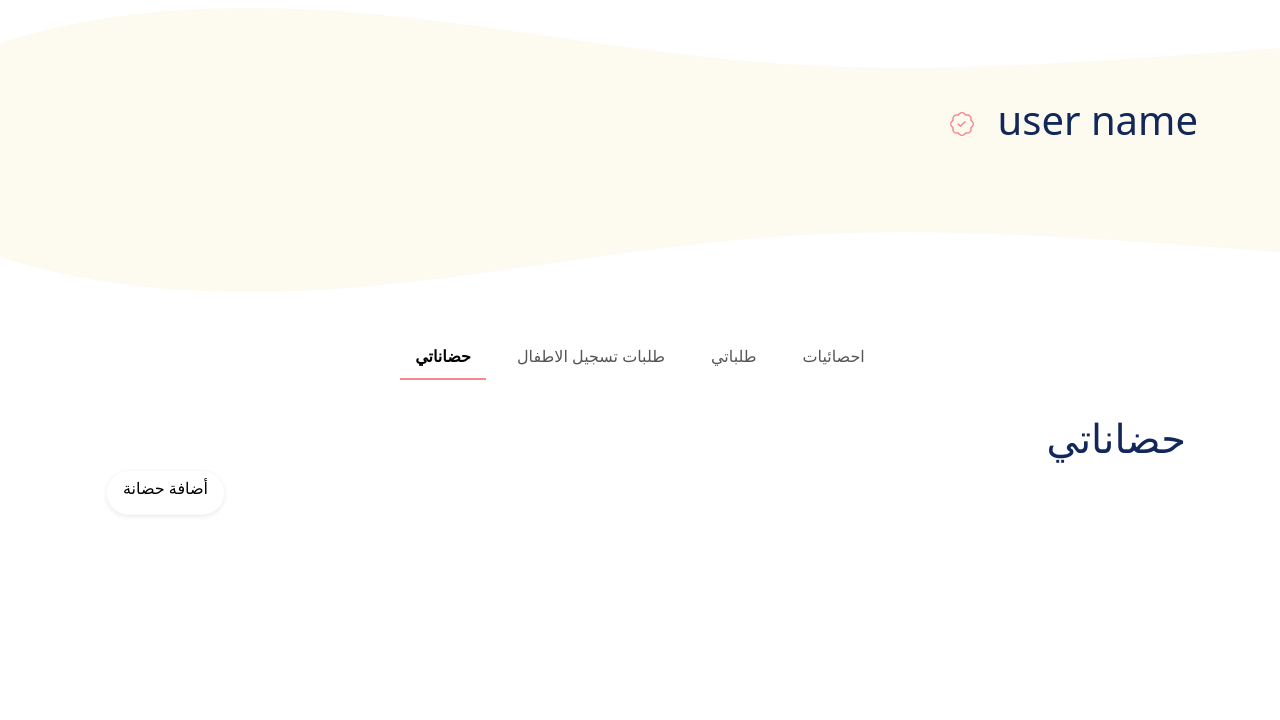
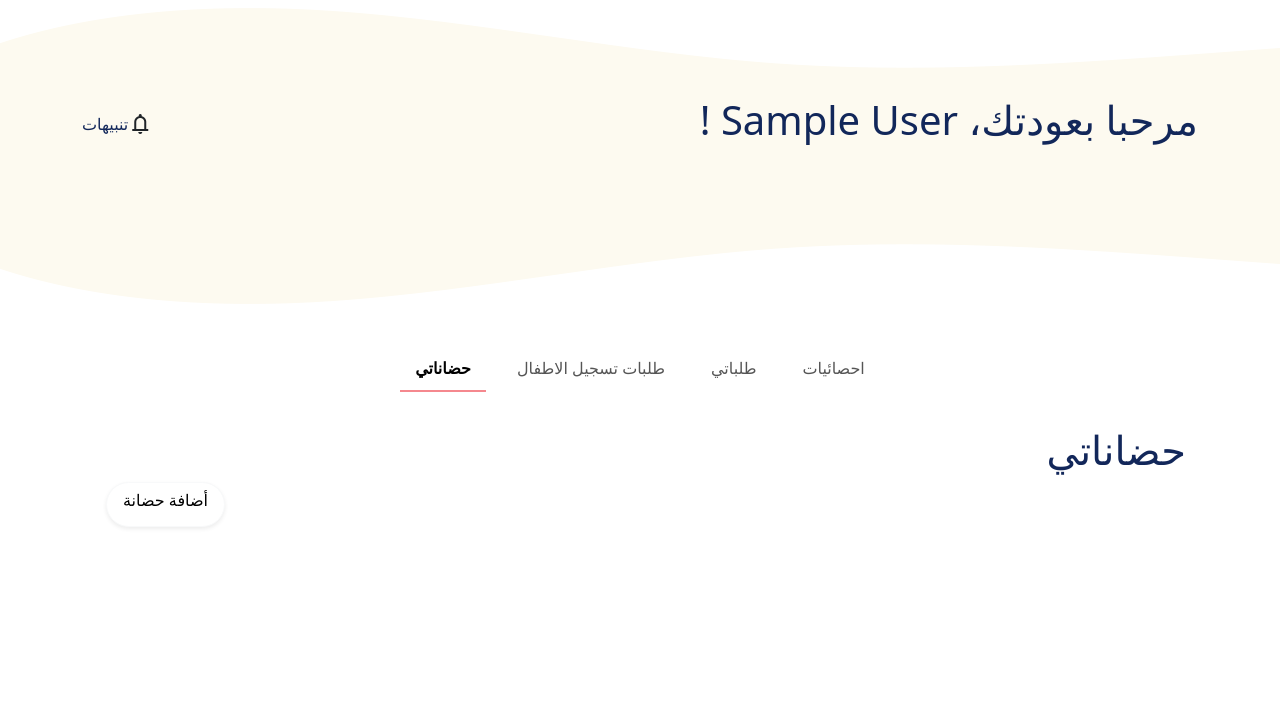
Before and after one commit to SarahMunif/NurseriesGuide, a Django app: page /staff/dashboard/ in a window 1280 px wide. Shown: the part 130-850 px from the top of the page. Run offline with Django 5.2, Linux system fonts and the light colour scheme; the visitor is signed in with stand-in values (Sample User, id 1); data that the repository does not hold is empty.

Commit message:
added notifaction to both admin and staff (staf is not finished yet)

```diff
--- a/NurseriesGuide/main/templates/main/staff_dashboard.html
+++ b/NurseriesGuide/main/templates/main/staff_dashboard.html
@@ -8,43 +8,40 @@
 
 <section class="ylo-section-wrapper">
   <div class="container hero-padding">
-    <div class="d-flex justify-content-md-start align-items-center py-5 mt-5 mb-3 gap-4" >
-    <h1>user name</h1>
-    <svg xmlns="http://www.w3.org/2000/svg" width="16" height="16" fill="currentColor" class="bi bi-patch-check" viewBox="0 0 16 16">
-        <path fill-rule="evenodd" d="M10.354 6.146a.5.5 0 0 1 0 .708l-3 3a.5.5 0 0 1-.708 0l-1.5-1.5a.5.5 0 1 1 .708-.708L7 8.793l2.646-2.647a.5.5 0 0 1 .708 0"/>
-        <path d="m10.273 2.513-.921-.944.715-.698.622.637.89-.011a2.89 2.89 0 0 1 2.924 2.924l-.01.89.636.622a2.89 2.89 0 0 1 0 4.134l-.637.622.011.89a2.89 2.89 0 0 1-2.924 2.924l-.89-.01-.622.636a2.89 2.89 0 0 1-4.134 0l-.622-.637-.89.011a2.89 2.89 0 0 1-2.924-2.924l.01-.89-.636-.622a2.89 2.89 0 0 1 0-4.134l.637-.622-.011-.89a2.89 2.89 0 0 1 2.924-2.924l.89.01.622-.636a2.89 2.89 0 0 1 4.134 0l-.715.698a1.89 1.89 0 0 0-2.704 0l-.92.944-1.32-.016a1.89 1.89 0 0 0-1.911 1.912l.016 1.318-.944.921a1.89 1.89 0 0 0 0 2.704l.944.92-.016 1.32a1.89 1.89 0 0 0 1.912 1.911l1.318-.016.921.944a1.89 1.89 0 0 0 2.704 0l.92-.944 1.32.016a1.89 1.89 0 0 0 1.911-1.912l-.016-1.318.944-.921a1.89 1.89 0 0 0 0-2.704l-.944-.92.016-1.32a1.89 1.89 0 0 0-1.912-1.911z"/>
-        </svg>
+    <div class="d-flex justify-content-between align-items-center py-5 mt-5 mb-3">
+      <!-- Welcome message at the start -->
+      <h1>مرحبا بعودتك، {{user.first_name}} {{user.last_name}} !</h1>
+
+      <!-- Collapsible Alerts Section now at the end -->
+      <div class="d-flex align-items-center">
+        <span class="material-symbols-outlined ">
+          notifications
+        </span>
+        <a data-bs-toggle="collapse" href="#multiCollapseExample1" role="button" aria-expanded="false" aria-controls="multiCollapseExample1" class="d-flex align-items-center">تنبيهات</a>
+      </div>
     </div>
-    <div class="d-flex align-items-center">
-        {% if average_rating == 1 %}
-        <span class="material-symbols-outlined">star</span>
-        {% elif average_rating == 2 %}
-        <span class="material-symbols-outlined">star</span>
-        <span class="material-symbols-outlined">star</span>
-        {% elif average_rating == 3 %}
-        <span class="material-symbols-outlined">star</span>
-        <span class="material-symbols-outlined">star</span>
-        <span class="material-symbols-outlined">star</span>
-        {% elif average_rating == 4 %}
-        <span class="material-symbols-outlined">star</span>
-        <span class="material-symbols-outlined">star</span>
-        <span class="material-symbols-outlined">star</span>
-        <span class="material-symbols-outlined">star</span>
-        {% elif average_rating == 5 %}
-        <span class="material-symbols-outlined">star</span>
-        <span class="material-symbols-outlined">star</span>
-        <span class="material-symbols-outlined">star</span>
-        <span class="material-symbols-outlined">star</span>
-        <span class="material-symbols-outlined">star</span>
-        {% endif %}
+
+    <div class="row">
+      <div class="col">
+        <div class="collapse multi-collapse" id="multiCollapseExample1">
+          <div class="alert alert-warning" role="alert">
+            {% if registrations_count %}
+            <h4> طلبات التسجيل </h4>
+            <p>يوجد حاليًا <strong>{{ registrations_count }}</strong> طلب تسجيل جديد في حضاناتك لم يتم مراجعته بعد. يرجى مراجعة هذه الطلبات .</p>
+            <a href="{% url 'nurseries:children_requests' %}" class="btn btn-outline-pink">مراجعة الطلبات</a>
+            {% else %}
+            <h4>لا توجد تنبيهات  </h4>
+            {% endif %}
+
+          </div>
+        </div>
+      </div>
     </div>
   </div>
-
-
-    <div class="d-flex justify-content-md-start align-items-center mb-3 gap-5 flex-wrap hero-padding">
-
-  </div>
-
+  <br>
+  <br>
+  <br>
+  <br>
 </section>
 
 {% endblock %}
--- a/NurseriesGuide/main/views.py
+++ b/NurseriesGuide/main/views.py
@@ -11,6 +11,7 @@ from django.conf import settings
 from django.template.loader import render_to_string
 from django.contrib import messages
 from .forms import Web_ReviewForm
+from registrations.models import Registration
 def home(request):
 
     nurseries = Nursery.objects.filter(status='verified')[0:3]# only verfied nursires can be displayed
@@ -60,15 +61,24 @@ def staff_dashboard(request):
     if not request.user.is_staff:
         messages.success(request, "only staff can view this page", "alert-warning")
         return redirect("main:home")
+    user_nurseries = Nursery.objects.filter(owner=request.user)
+    # Fetch registrations linked to any of the nurseries owned by the user
+    registrations_reviewing = Registration.objects.filter(
+        subscription__nursery__in=user_nurseries,
+        status='reviewing'
+    )
 
-    return render(request, 'nurseries/nurseries_view.html')
+    registrations_count = registrations_reviewing.count()
+    return render(request, 'nurseries/nurseries_view.html',{"registrations_count":registrations_count})
 
 def admin_dashboard(request):
     if not request.user.is_superuser:
         messages.success(request, "only admin can view this page", "alert-warning")
         return redirect("main:home")
+    unverified_nurseries = Nursery.objects.filter(status='pending')
+    unverified_count=unverified_nurseries.count()
 
-    return render(request, 'nurseries/superuser_nurseries.html')
+    return render(request, 'nurseries/superuser_nurseries.html',{"unverified_count":unverified_count})
 
 
 def contact_view(request):
--- a/NurseriesGuide/nurseries/views.py
+++ b/NurseriesGuide/nurseries/views.py
@@ -185,7 +185,7 @@ def detail_nursery(request:HttpRequest,nursery_id:int):
             max_unit = "سنوات"
         else:
             max_unit = "أشهر"
-        subscription.max_display = f"{age_max} {max_unit}"
+        nursery.max_display = f"{age_max} {max_unit}"
 
     return render(request, "nurseries/nursery_detail.html", {
         "nursery": nursery,
```
Also changed, not shown: NurseriesGuide/main/templates/main/admin_dashboard.html (+31 -35 lines).
